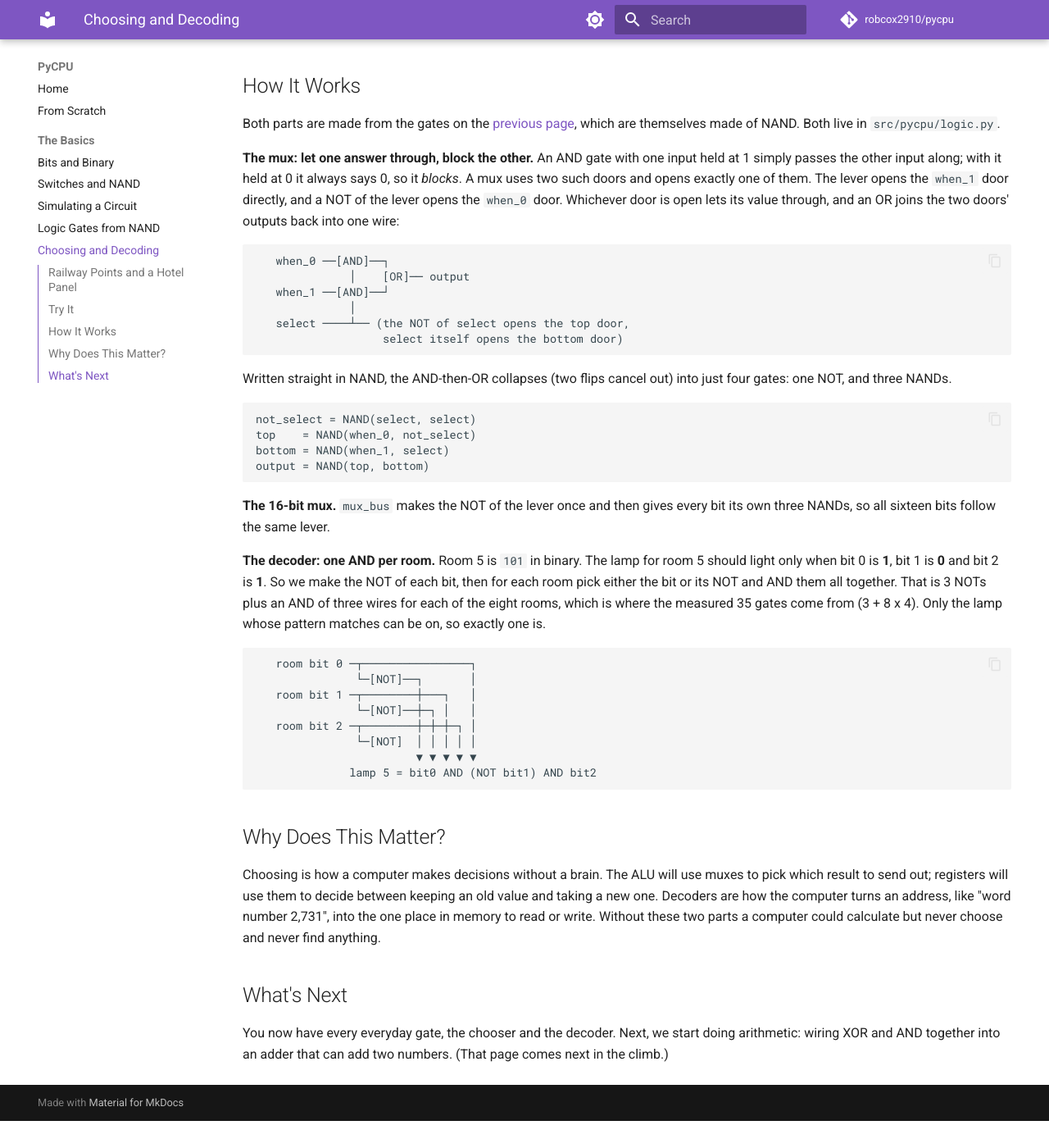
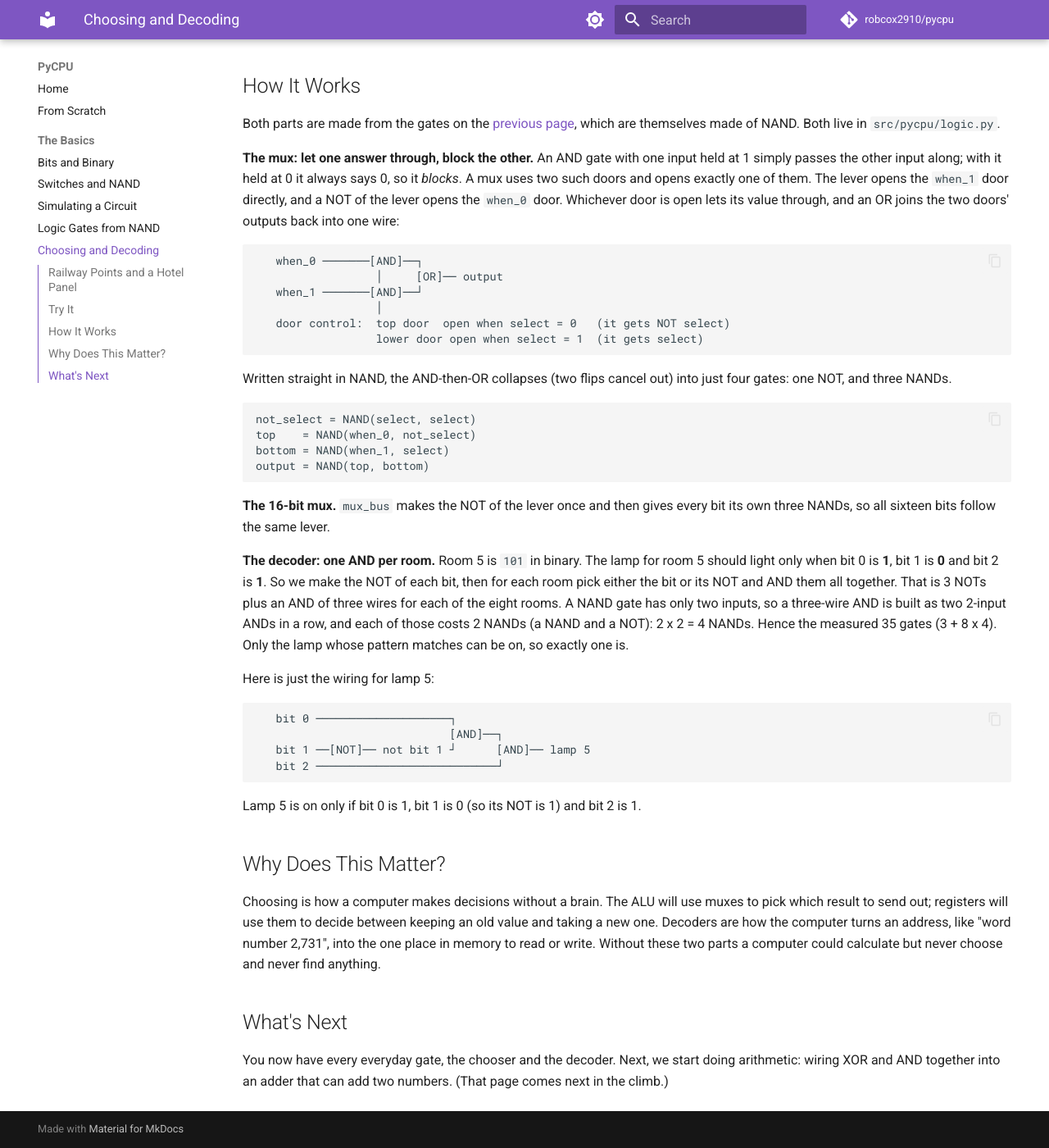
Before and after one commit to robcox2910/pycpu, an MkDocs documentation site: the page built from docs/concepts/choosing-and-decoding.md, in a window 1280 px wide and 1400 px high, scrolled down 1872 px. Shown: the whole window at 82% size. Built offline with MkDocs 1.6.1 and Material for MkDocs 9.7.7, drawn with Linux system fonts in a browser that asks for light colours; comment, search, counter and statistics services are not loaded; before the commit the page ends 3239 px from its top, so only the background shows below that.

Commit message:
docs: clarify gate diagrams and test is_zero of zero
Co-Authored-By: Claude Opus 5.5 <noreply@anthropic.com>

````diff
--- a/docs/concepts/choosing-and-decoding.md
+++ b/docs/concepts/choosing-and-decoding.md
@@ -99,12 +99,12 @@ lever opens the `when_0` door. Whichever door is open lets its value
 through, and an OR joins the two doors' outputs back into one wire:
 
 ```
-   when_0 ──[AND]──┐
-              │    [OR]── output
-   when_1 ──[AND]──┘
-              │
-   select ────┴── (the NOT of select opens the top door,
-                   select itself opens the bottom door)
+   when_0 ───────[AND]──┐
+                  │     [OR]── output
+   when_1 ───────[AND]──┘
+                  │
+   door control:  top door  open when select = 0   (it gets NOT select)
+                  lower door open when select = 1  (it gets select)
 ```
 
 Written straight in NAND, the AND-then-OR collapses (two flips cancel out)
@@ -124,20 +124,21 @@ every bit its own three NANDs, so all sixteen bits follow the same lever.
 room 5 should light only when bit 0 is **1**, bit 1 is **0** and bit 2 is
 **1**. So we make the NOT of each bit, then for each room pick either the bit
 or its NOT and AND them all together. That is 3 NOTs plus an AND of three
-wires for each of the eight rooms, which is where the measured 35 gates come
-from (3 + 8 x 4). Only the lamp whose pattern matches can be on, so exactly
-one is.
+wires for each of the eight rooms. A NAND gate has only two inputs, so a
+three-wire AND is built as two 2-input ANDs in a row, and each of those costs
+2 NANDs (a NAND and a NOT): 2 x 2 = 4 NANDs. Hence the measured 35 gates
+(3 + 8 x 4). Only the lamp whose pattern matches can be on, so exactly one is.
+
+Here is just the wiring for lamp 5:
 
 ```
-   room bit 0 ─┬────────────────┐
-               └─[NOT]──┐       │
-   room bit 1 ─┬────────┼───┐   │
-               └─[NOT]──┼─┐ │   │
-   room bit 2 ─┬────────┼─┼─┼─┐ │
-               └─[NOT]  │ │ │ │ │
-                        ▼ ▼ ▼ ▼ ▼
-              lamp 5 = bit0 AND (NOT bit1) AND bit2
+   bit 0 ────────────────────┐
+                             [AND]──┐
+   bit 1 ──[NOT]── not bit 1 ┘      [AND]── lamp 5
+   bit 2 ───────────────────────────┘
 ```
+
+Lamp 5 is on only if bit 0 is 1, bit 1 is 0 (so its NOT is 1) and bit 2 is 1.
 
 ## Why Does This Matter?
 
````
Also changed, not shown: docs/concepts/gates.md (+12 -7 lines), 1 other file.
